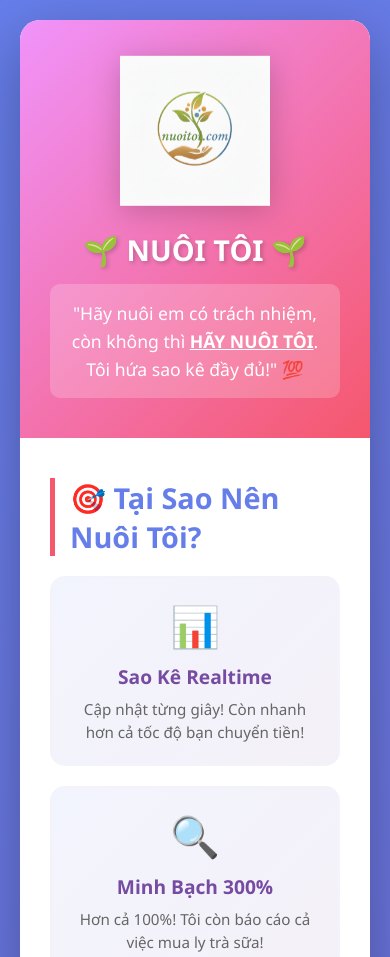
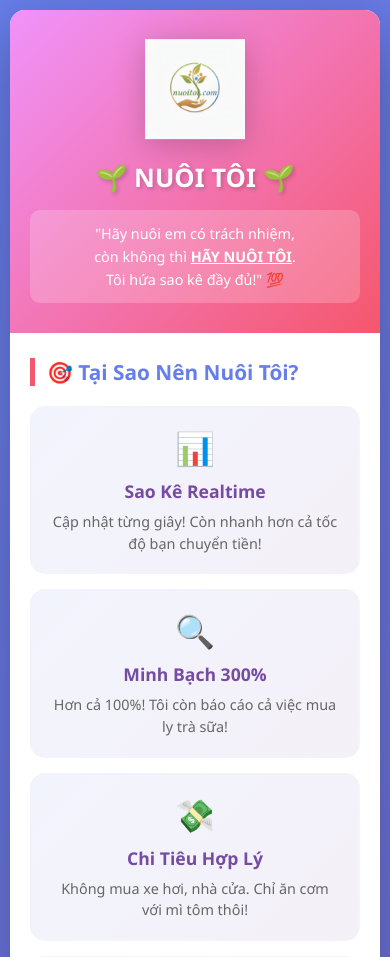
Before and after one commit to ledangkhoalt/nuoi-toi, a plain HTML site: page index.html in a window 390 px wide. Shown: the top 957 px of the page. Drawn offline with Linux system fonts and the light colour scheme.

Commit message:
Enhance responsive design and increase max-width for better layout

```diff
--- a/index.html
+++ b/index.html
@@ -25,7 +25,7 @@
             background: white;
             border-radius: 20px;
             box-shadow: 0 20px 60px rgba(0,0,0,0.3);
-            max-width: 800px;
+            max-width: 1200px;
             width: 100%;
             overflow: hidden;
             animation: slideIn 0.6s ease-out;
@@ -235,21 +235,129 @@
         }
 
         @media (max-width: 768px) {
+            body {
+                padding: 10px;
+            }
+
+            .container {
+                border-radius: 15px;
+            }
+
+            .header {
+                padding: 30px 20px;
+            }
+
+            .logo {
+                width: 120px;
+                height: 120px;
+            }
+
             h1 {
-                font-size: 1.8em;
+                font-size: 2em;
             }
 
             .slogan {
-                font-size: 1.1em;
+                font-size: 1em;
+                padding: 12px;
+            }
+
+            .content {
+                padding: 25px 20px;
+            }
+
+            .section h2 {
+                font-size: 1.5em;
+                padding-left: 12px;
             }
 
             .features {
                 grid-template-columns: 1fr;
+                gap: 15px;
+            }
+
+            .feature-card {
+                padding: 18px;
+            }
+
+            .feature-icon {
+                font-size: 2em;
+            }
+
+            .qr-section {
+                padding: 25px 20px;
             }
 
             .qr-code img {
                 width: 250px;
                 height: 250px;
+            }
+
+            .qr-code {
+                padding: 15px;
+            }
+
+            .cta-button {
+                padding: 12px 30px;
+                font-size: 1em;
+                width: 100%;
+            }
+
+            .funny-notes {
+                padding: 15px;
+            }
+
+            .funny-notes h3 {
+                font-size: 1.1em;
+            }
+
+            .funny-notes li {
+                font-size: 0.95em;
+            }
+        }
+
+        @media (max-width: 480px) {
+            h1 {
+                font-size: 1.6em;
+            }
+
+            .slogan {
+                font-size: 0.9em;
+            }
+
+            .logo {
+                width: 100px;
+                height: 100px;
+            }
+
+            .section h2 {
+                font-size: 1.3em;
+            }
+
+            .qr-code img {
+                width: 200px;
+                height: 200px;
+            }
+
+            .feature-card h3 {
+                font-size: 1.1em;
+            }
+
+            .feature-card p {
+                font-size: 0.9em;
+            }
+        }
+
+        @media (min-width: 769px) and (max-width: 1024px) {
+            .container {
+                max-width: 900px;
+            }
+
+            .features {
+                grid-template-columns: repeat(2, 1fr);
+            }
+
+            h1 {
+                font-size: 2.2em;
             }
         }
 
```
